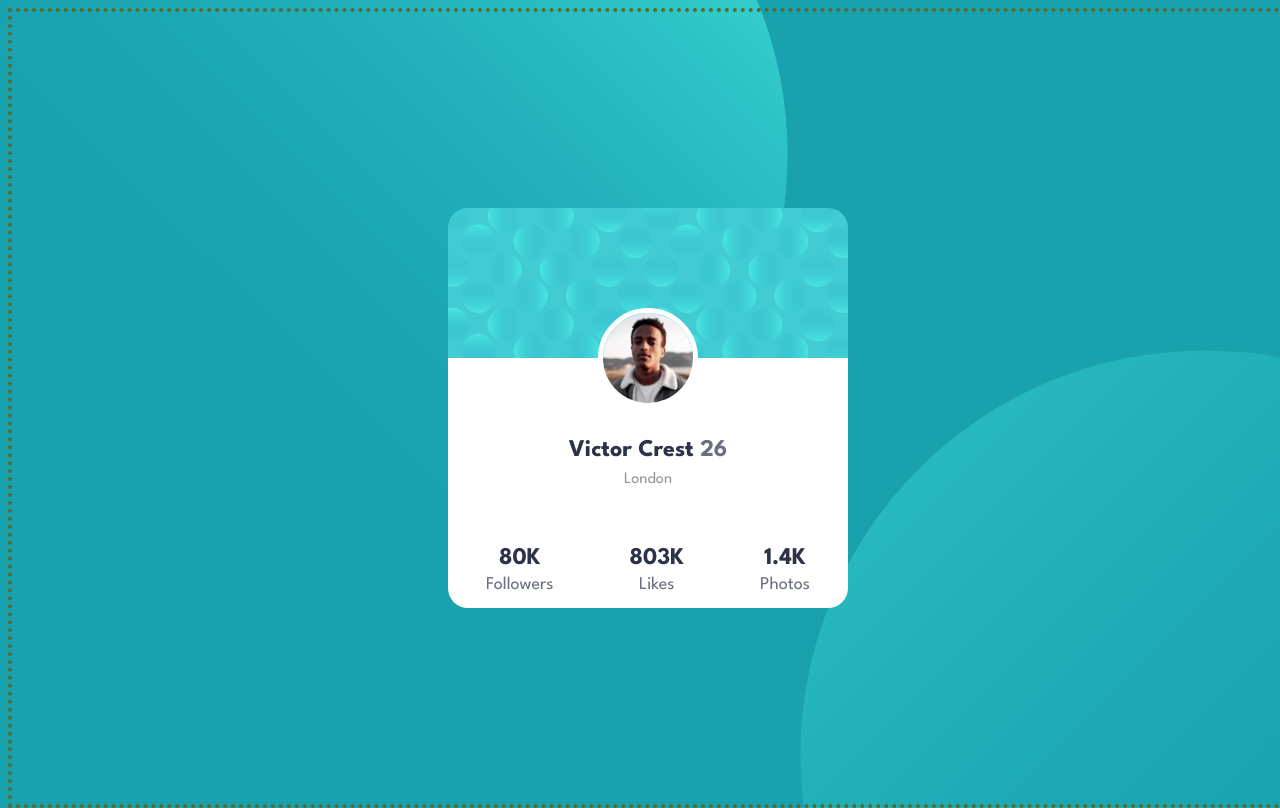
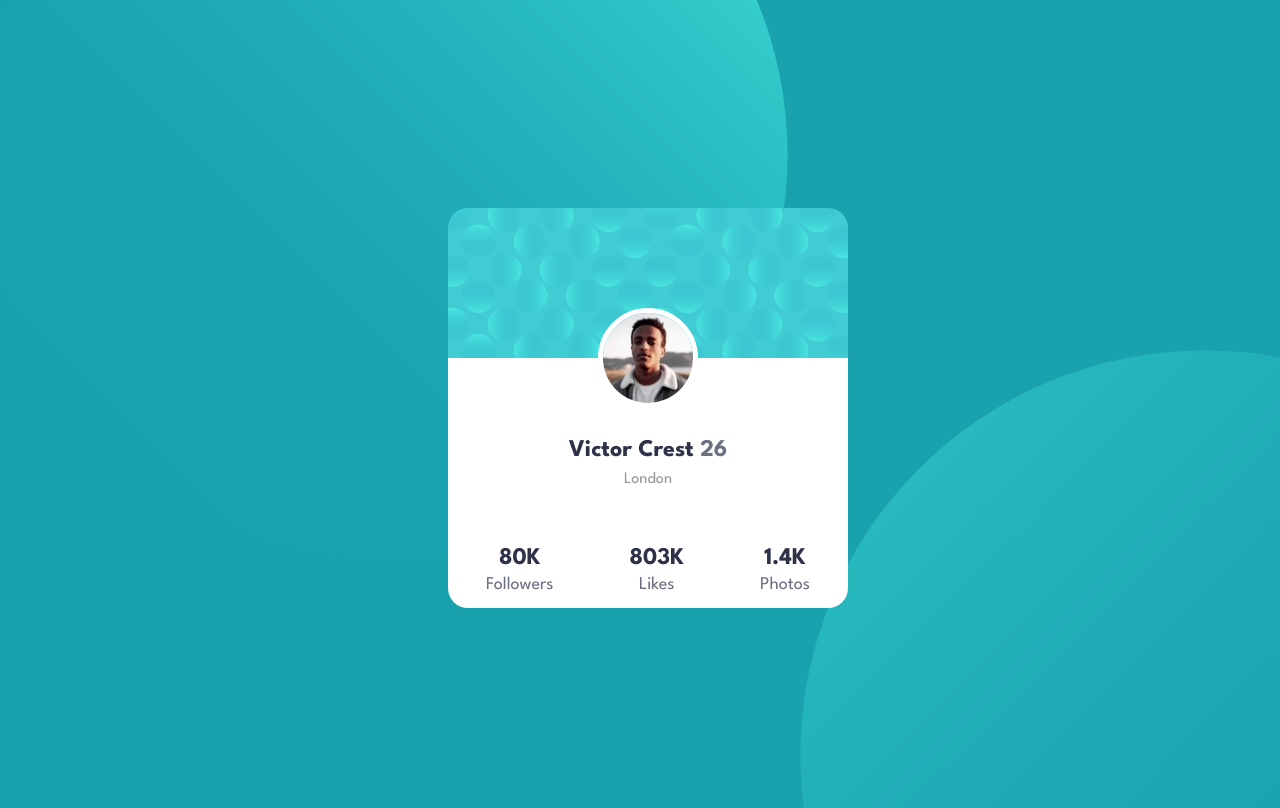
Before and after one commit to Eleniyancode/social-profile-card, a plain HTML site: page index.html in a window 1280 px wide. Drawn offline with Linux system fonts and the light colour scheme.

Commit message:
reduce border

```diff
--- a/style.css
+++ b/style.css
@@ -96,7 +96,7 @@ textarea:not([rows]) {
 /* body */
 body {
   width: 100%;
-  border: 4px dotted darkolivegreen;
+  /* border: 4px dotted darkolivegreen; */
   display: flex;
   flex-direction: column;
   justify-content: center;
@@ -110,6 +110,7 @@ body {
   font-optical-sizing: auto;
   font-weight: 400;
   font-style: normal;
+  overflow: hidden;
 }
 
 /* main */
@@ -121,6 +122,7 @@ main {
   flex-direction: column;
   justify-content: center;
   align-items: center;
+  padding-inline: 20px;
 }
 
 /* card */
```
